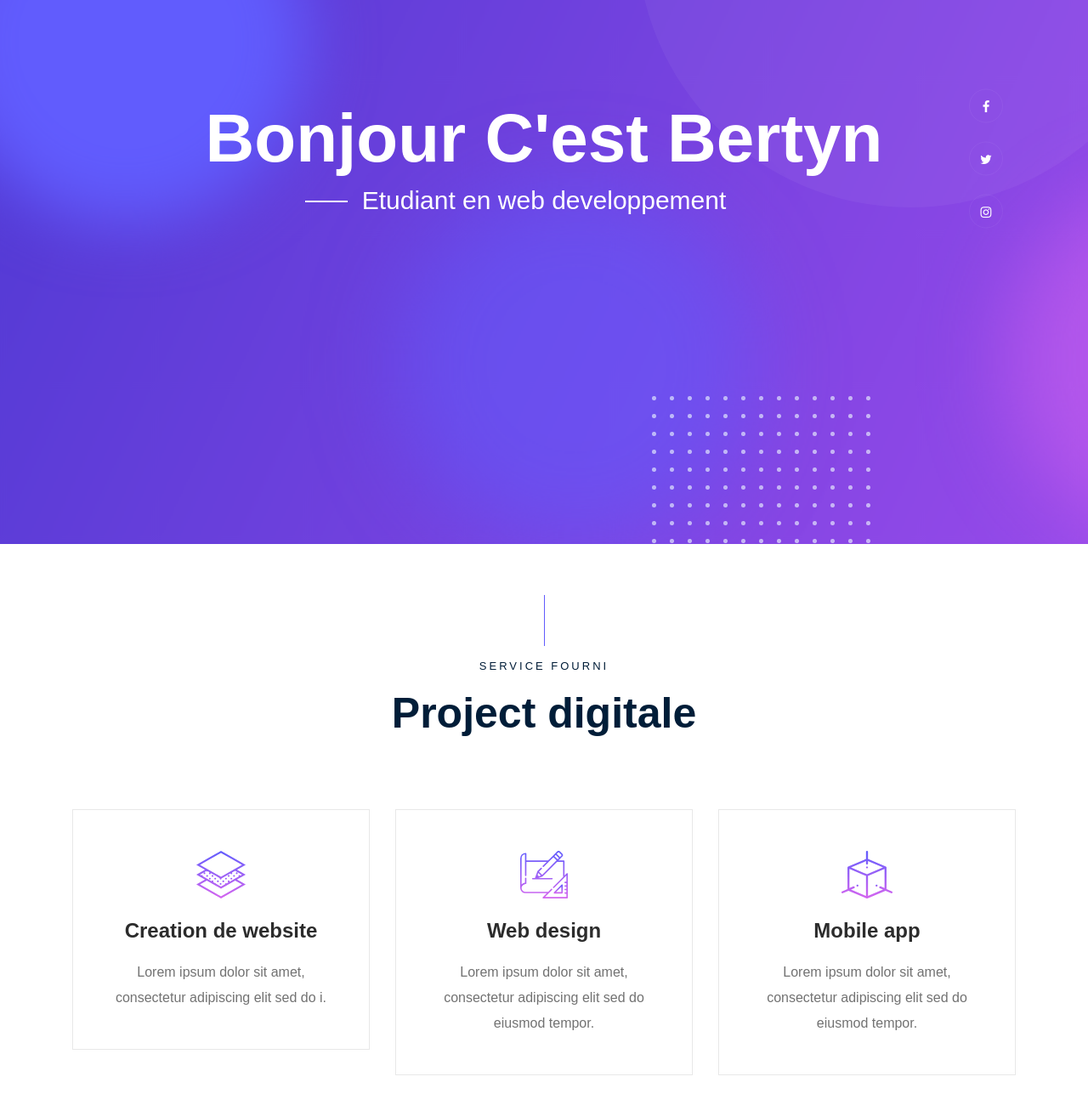
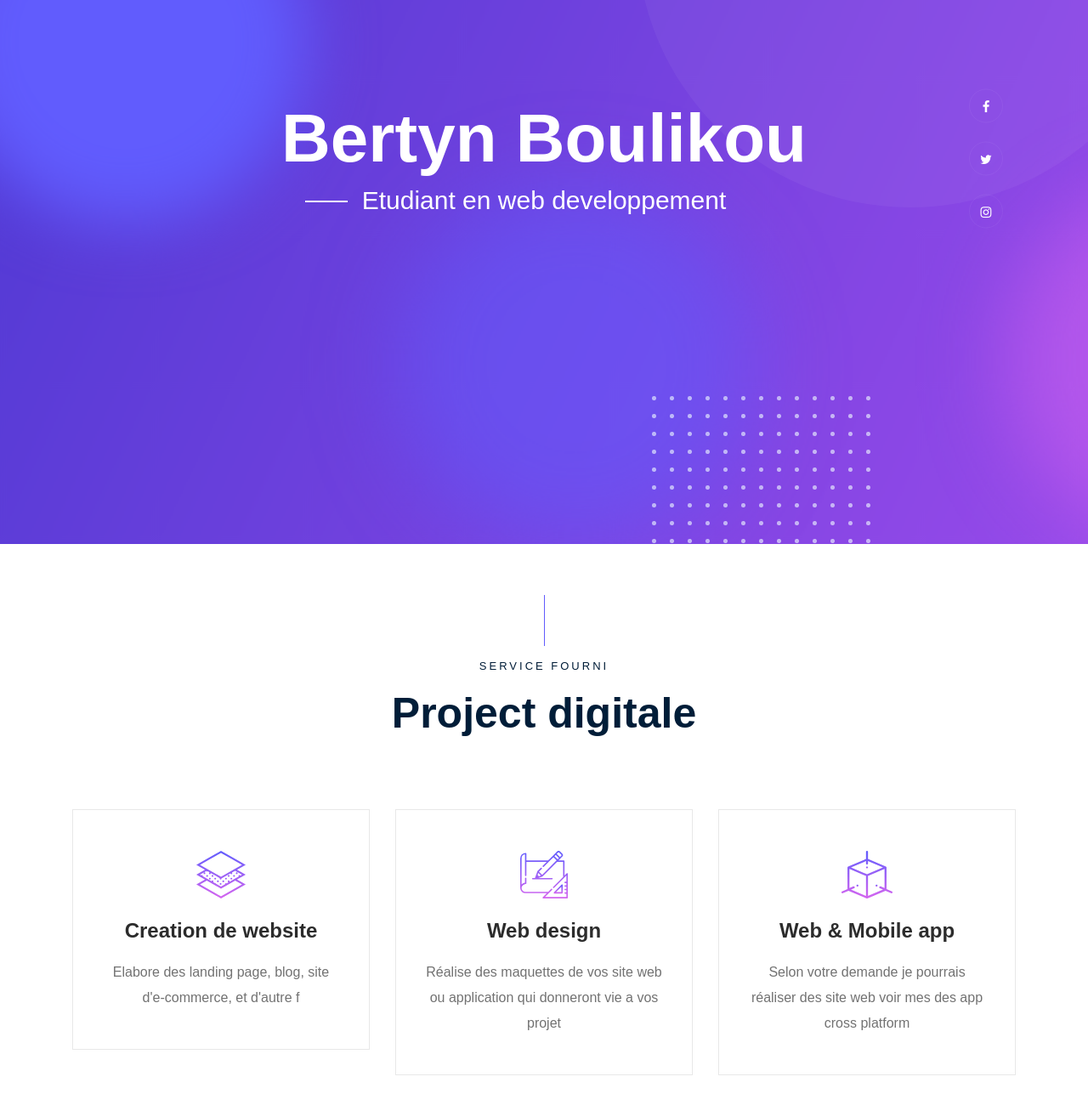
Before and after one commit to bertyn99/PORTFOLIO_V1, a plain HTML site: page index.html in a window 1280 px wide. Shown: the part 260-1560 px from the top of the page at 85% size. Drawn offline with Linux system fonts and the light colour scheme; a web font is replaced by a local one.

Commit message:
modif home pt1

```diff
--- a/index.html
+++ b/index.html
@@ -99,7 +99,7 @@
                     <div class="col-xl-12">
                         <div class="slider_text text-center">
                             <h3>
-                                Bonjour c'est Bertyn
+                              Bertyn Boulikou
                             </h3>
                             <span>Etudiant en web developpement</span>
                         </div>
@@ -128,7 +128,7 @@
                             <img src="img/svg_icon/1.svg" alt="">
                         </div>
                         <h3>Creation de website</h3>
-                        <p>Lorem ipsum dolor sit amet, consectetur adipiscing elit sed do i.</p>
+                        <p>Elabore des landing page, blog, site d'e-commerce, et d'autre f</p>
                     </div>
                 </div>
                 <div class="col-xl-4 col-md-4">
@@ -137,7 +137,7 @@
                             <img src="img/svg_icon/2.svg" alt="">
                         </div>
                         <h3>Web design</h3>
-                        <p>Lorem ipsum dolor sit amet, consectetur adipiscing elit sed do eiusmod tempor.</p>
+                        <p>Réalise des maquettes de vos site web ou application qui donneront vie a vos projet </p>
                     </div>
                 </div>
                 <div class="col-xl-4 col-md-4">
@@ -145,8 +145,8 @@
                         <div class="icon">
                             <img src="img/svg_icon/3.svg" alt="">
                         </div>
-                        <h3>Mobile app</h3>
-                        <p>Lorem ipsum dolor sit amet, consectetur adipiscing elit sed do eiusmod tempor.</p>
+                        <h3>Web & Mobile app</h3>
+                        <p>Selon votre demande je pourrais réaliser des site web voir mes des app cross platform</p>
                     </div>
                 </div>
             </div>
@@ -273,7 +273,7 @@
                             <img src="img/about/color_grid.png" alt="">
                         </div>
                         <div class="my_Pic">
-                                <img src="img/about/about.png" alt="">
+                                <img src="img/about/pose.jpg" alt="">
                         </div>
                     </div>
                 </div>
```
Also changed, not shown: img/about/pose.jpg (added).
